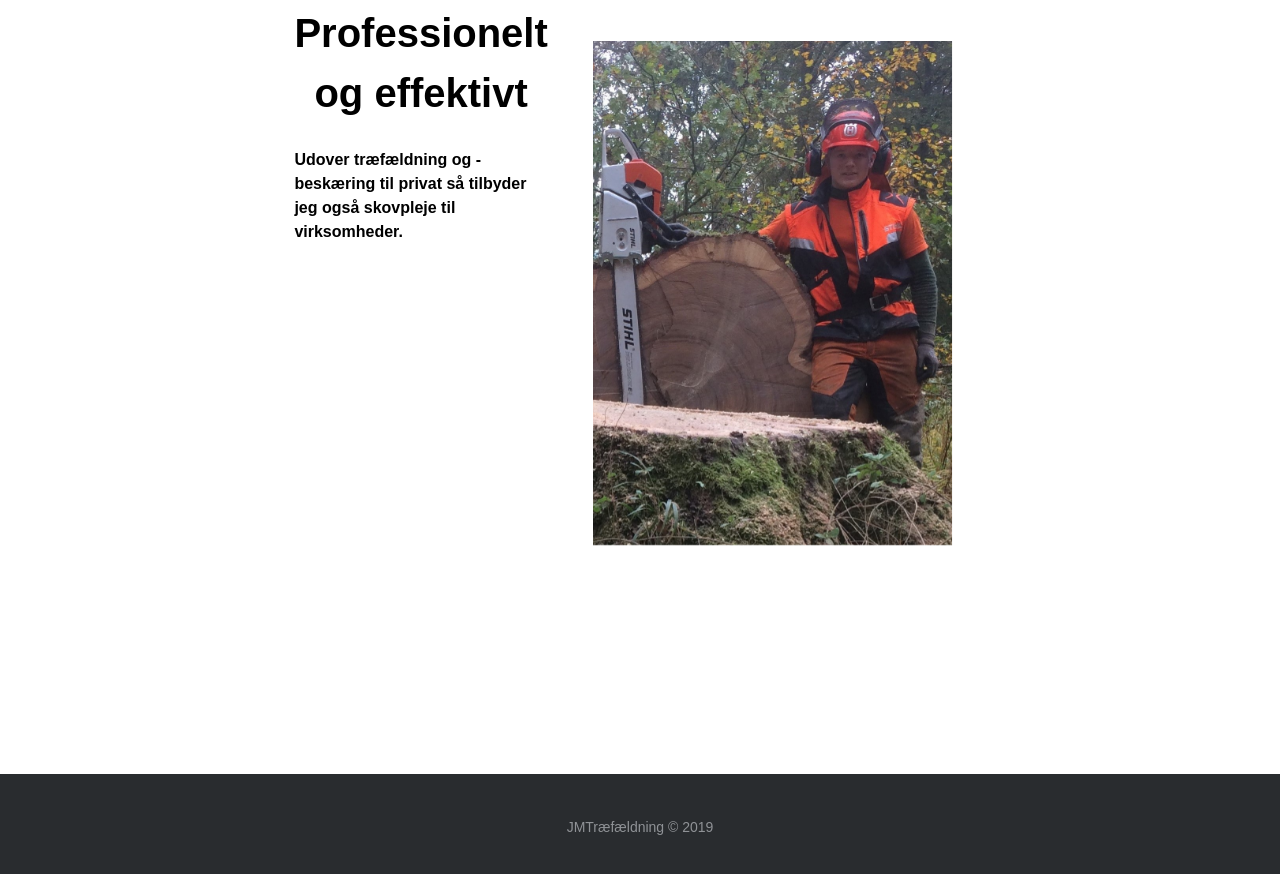
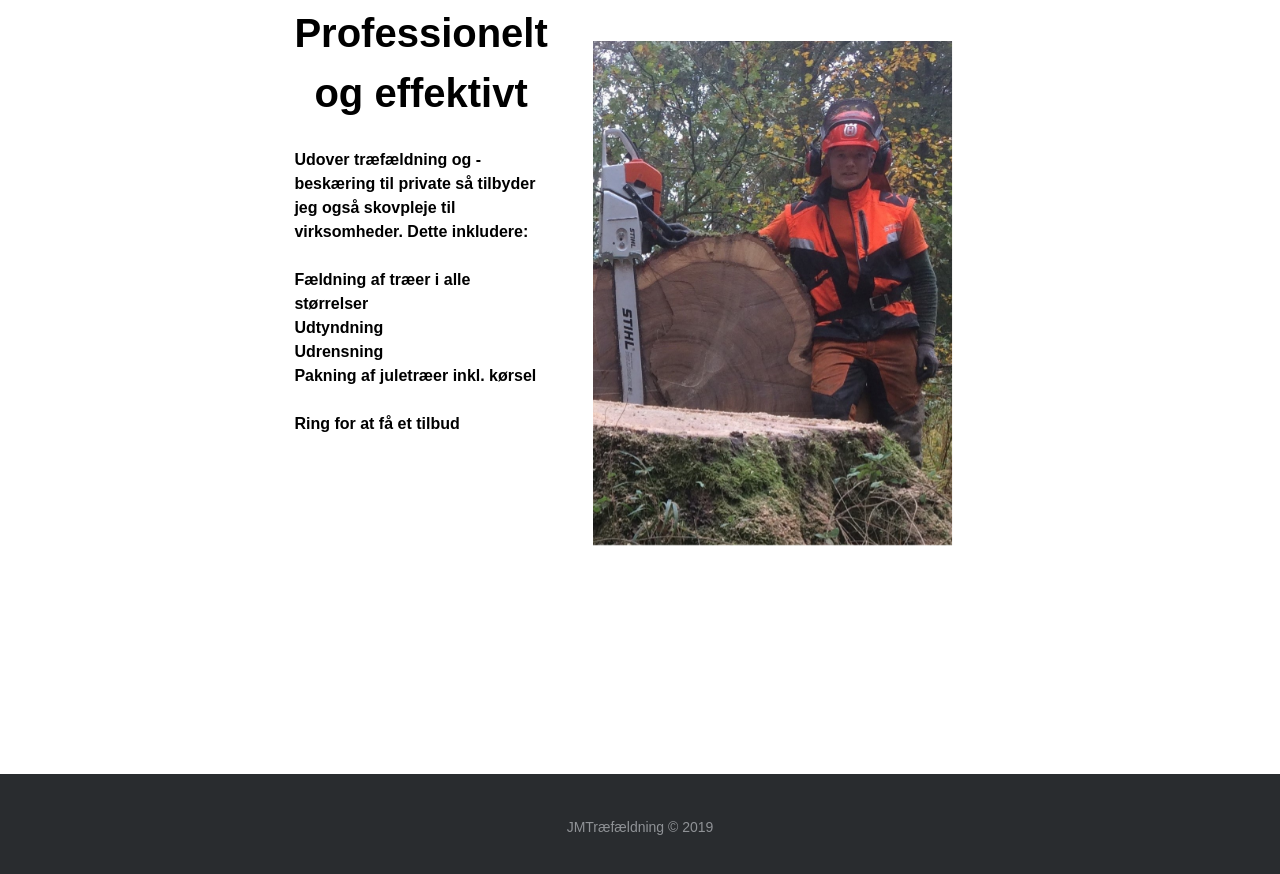
Before and after one commit to Jessen94/jmtraefaeldning-react, a React (Create React App) app in the folder jmtraefaeldning-app/: page /erhverv in a window 1280 px wide. Shown: the part 1260-2134 px from the top of the page. Built offline with nearby package versions, Linux system fonts and the light colour scheme.

Commit message:
Added private

```diff
--- a/jmtraefaeldning-app/src/components/pages/business.js
+++ b/jmtraefaeldning-app/src/components/pages/business.js
@@ -13,7 +13,15 @@ function business() {
                     <div className="intro--text">
                         <h1>Professionelt og effektivt</h1>
                         <p>
-                        Udover træfældning og -beskæring til privat så tilbyder jeg også skovpleje til virksomheder.
+                        Udover træfældning og -beskæring til private så tilbyder jeg også skovpleje til virksomheder. Dette inkludere:<br/><br/>
+                        <ol>
+                            <li>Fældning af træer i alle størrelser</li>
+                            <li>Udtyndning</li>
+                            <li>Udrensning</li>
+                            <li>Pakning af juletræer inkl. kørsel</li>
+                        </ol>
+                        <br/>
+                        Ring for at få et tilbud
                         </p>
                     </div>
                     <img className="img--intro" src={img} alt="Jens posere med motorsav" />
--- a/jmtraefaeldning-app/src/components/pages/private.js
+++ b/jmtraefaeldning-app/src/components/pages/private.js
@@ -1,11 +1,32 @@
 import React from 'react'
+import img from '../img/Figma_erhverv.jpg'
 
 
 function Private() {
     return (
         <div>
-
+        <div className="intro--container">
+            <div className="home-headline">
+                <h1>Træpleje og beskæring til private</h1>
+            </div>
+            <div className="intro">
+                <div className="intro--text">
+                    <h1>Professionelt og effektivt</h1>
+                    <p>
+                    Udover træfældning og -beskæring til private så tilbyder jeg også skovpleje til virksomheder. Dette inkludere:<br/><br/>
+                    <ol>
+                        <li>Fældning og Beskæring af træer i alle størrelser</li>
+                        <li>Hækklipning</li>
+                        <li>Opskæring til brænde</li>
+                    </ol>
+                    <br/>
+                    Ring for at få et tilbud
+                    </p>
+                </div>
+                <img className="img--intro" src={img} alt="Jens posere med motorsav" />
+            </div>
         </div>
+    </div>
     )
 }
 
```
